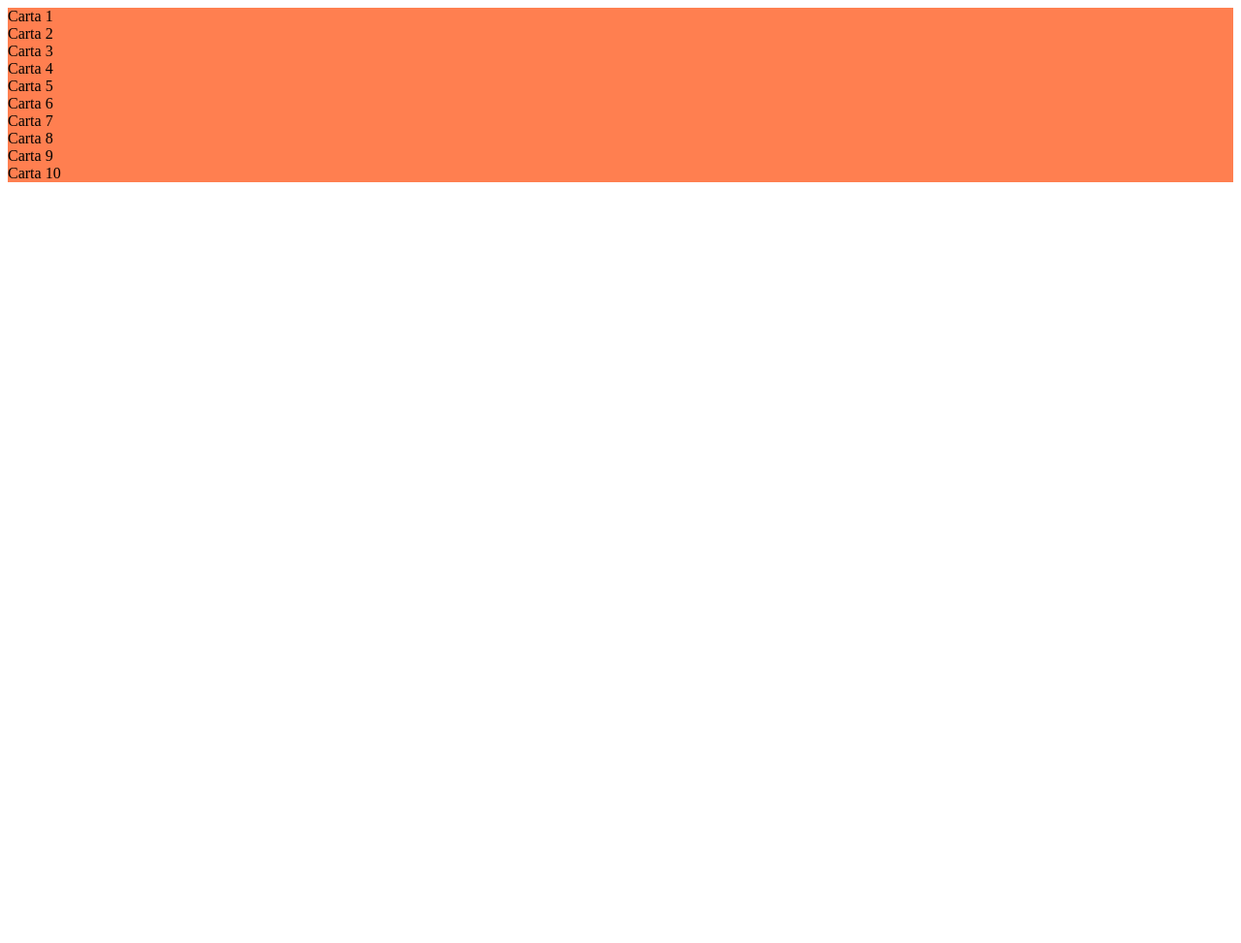
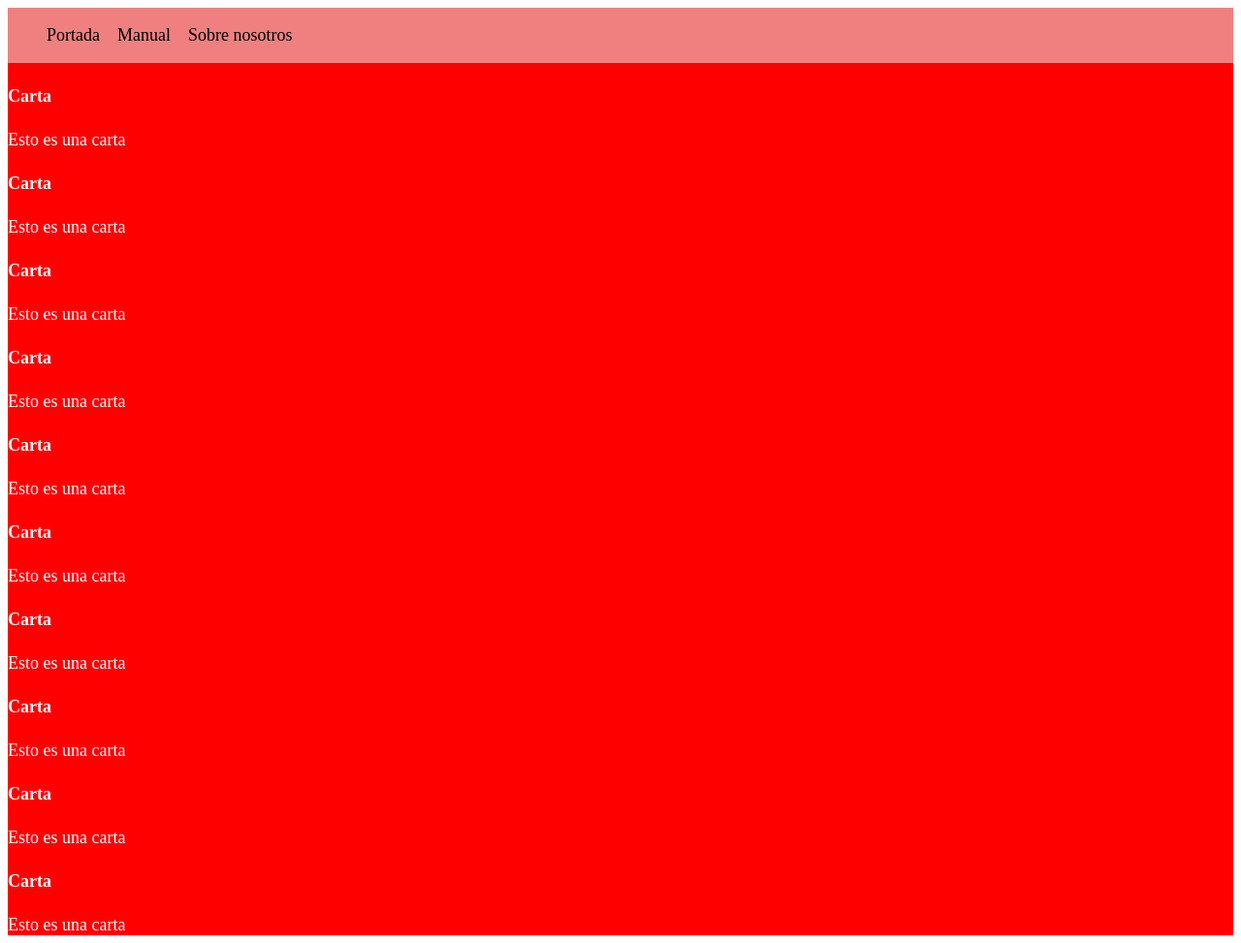
Before and after one commit to emarvaz/proyecto-integrado, a PHP site: page / in a window 1280 px wide. Shown: the whole page at 97% size. Before the commit the page ends 188 px from the top, so only its background shows below. Run offline with PHP 8.4, Linux system fonts and the light colour scheme.

Commit message:
Añadida la función define()
- Añadida la función define() para facilitar la definición de los componentes.

- Cambiada la forma en la que se gestionan los ES Modules.

```diff
--- /dev/null
+++ b/Frontend/assets/styles/components/header.css
@@ -0,0 +1,14 @@
+header {
+    display: flex;
+    flex-direction: row;
+    background-color: lightcoral;
+
+    & > nav {
+        & > ul {
+            display: flex;
+            flex-direction: row;
+            gap: 1rem;
+            list-style: none;
+        }
+    }
+}
--- a/Frontend/assets/styles/index.css
+++ b/Frontend/assets/styles/index.css
@@ -1,3 +1,7 @@
+html {
+    font-size: 18px;
+}
+
 p {
     margin: 0;
 }
--- a/Frontend/components/card-deck/card-deck.js
+++ b/Frontend/components/card-deck.js
@@ -1,17 +1,21 @@
-import Component from 'Component';
+import { Component, define } from 'component';
+import 'card';
 
 class CardDeck extends Component {
     static shadow = false;
-    static templateRoute = '/components/card-deck/card-deck.html';
+    static templateRoute = '/templates/card-deck.html';
     static attributes = {
         cards: {
+            data: true,
             default: 10,
             type: Number
         },
         displayed: {
+            data: true,
+            default: true,
             type: Boolean
         }
-    }
+    };
 
     constructor() {
         super();
@@ -21,7 +25,7 @@ class CardDeck extends Component {
         await super.connectedCallback();
 
         this.addEventListener('click', function () {
-            this.toggleAttribute('displayed')
+            this.toggleAttribute('displayed');
         }.bind(this));
     }
 
@@ -30,26 +34,21 @@ class CardDeck extends Component {
         output.textContent = '';
 
         for (let i = 0; i < this.cards; i++) {
-            const div = document.createElement('div');
-            div.textContent = `Carta ${i + 1}`;
+            const card = document.createElement('card-component');
 
-            output.appendChild(div);
+            output.appendChild(card);
         }
     }
 
     handleDisplayed() {
+        const displayedClass = 'displayed';
+
         if (this.hasAttribute('displayed')) {
-            this.style.color = 'white';
-            this.style.backgroundColor = 'blue';
+            this.classList.add(displayedClass);
         } else {
-            this.style.color = 'black';
-            this.style.backgroundColor = 'coral';
+            this.classList.remove(displayedClass);
         }
     }
 }
 
-CardDeck.templatePromise.then(function () {
-    if (!customElements.get('card-deck-container')) {
-        customElements.define('card-deck-container', CardDeck);
-    }
-});
+define('card-deck-container', CardDeck);
--- /dev/null
+++ b/Frontend/components/card.js
@@ -0,0 +1,18 @@
+import { Component, define } from 'component';
+
+class Card extends Component {
+    static shadow = false;
+    static templateRoute = '/templates/card.html';
+    static attributes = {
+    }
+
+    constructor() {
+        super();
+    }
+
+    async connectedCallback() {
+        await super.connectedCallback();
+    }
+}
+
+define('card-component', Card);
--- a/Frontend/core/Component.js
+++ b/Frontend/core/Component.js
@@ -1,4 +1,4 @@
-export default class Component extends HTMLElement {
+export class Component extends HTMLElement {
     static shadow = false;
     static template = null;
     static templateCache = null;
@@ -13,9 +13,10 @@ export default class Component extends HTMLElement {
     }
 
     /**
+     * Método proporcionado por la API de Web Components.
+     *
      * Observa los atributos definidos en el componente y llama al método
      * attributeChangedCallback cuando cambian.
-     * Método estandar proporcionado por la API de Web Components.
      */
     static get observedAttributes() {
         return Object.keys(this.attributes);
@@ -34,8 +35,7 @@ export default class Component extends HTMLElement {
         }
 
         try {
-            const url = new URL(templateRoute, import.meta.url);
-            const response = await fetch(url);
+            const response = await fetch(templateRoute);
             const content = await response.text();
 
             const parser = new DOMParser();
@@ -130,14 +130,28 @@ export default class Component extends HTMLElement {
         }.bind(this));
     }
 
+    /**
+     * Aplica los valores por defecto a los atributos definidos en el
+     * componente.
+     *
+     * @returns
+     */
     applyAttributeValues() {
         const attributes = this.constructor.attributes;
 
         for (const attribute in attributes) {
-            const definition = attributes[attribute];
+            const attributeDefault = attributes[attribute].default;
+            const attributeType = attributes[attribute].type;
 
-            if (!this.hasAttribute(attribute) && definition.default !== undefined) {
-                this[attribute] = definition.default;
+            if (Object.is(attributeType, Boolean)) {
+                if (attributeDefault) {
+                    this.setAttribute(attribute, '');
+                }
+            }
+
+            if (!this.hasAttribute(attribute)
+                    && attributeDefault !== undefined) {
+                this[attribute] = attributeDefault;
             }
         }
     }
@@ -159,7 +173,7 @@ export default class Component extends HTMLElement {
     handleAttribute(attribute) {
         const handler = `handle${attribute.charAt(0).toUpperCase() + attribute.slice(1)}`;
 
-        if (typeof this[handler] !== 'function') {
+        if (!Object.is(typeof this[handler], 'function')) {
             console.warn(`No se encontró el método "${handler}" para manejar el atributo "${attribute}".`);
 
             return;
@@ -168,3 +182,11 @@ export default class Component extends HTMLElement {
         this[handler]();
     }
 }
+
+export function define(elementName, componentClass) {
+    componentClass.templatePromise.then(function () {
+        if (!customElements.get(elementName)) {
+            customElements.define(elementName, componentClass);
+        }
+    });
+}
--- a/Frontend/index.html
+++ b/Frontend/index.html
@@ -8,24 +8,31 @@
         <meta name="author" content="Eduardo Martínez Vázquez" />
 
         <link rel="stylesheet" href="assets/styles/index.css" />
+        <link rel="stylesheet" href="assets/styles/components/header.css" />
 
         <script type="importmap">
             {
                 "imports": {
-                    "Component": "/core/Component.js",
-                    "card-deck": "/components/card-deck/card-deck.js"
+                    "component": "/core/component.js",
+                    "card-deck": "/components/card-deck.js",
+                    "card": "/components/card.js"
                 }
             }
         </script>
     </head>
-
     <body>
-        <header></header>
-
+        <header>
+            <nav>
+                <ul>
+                    <li>Portada</li>
+                    <li>Manual</li>
+                    <li>Sobre nosotros</li>
+                </ul>
+            </nav>
+        </header>
         <main>
             <card-deck-container></card-deck-container>
         </main>
-
         <footer></footer>
 
         <script type="module" src="index.js"></script>
--- a/Frontend/index.js
+++ b/Frontend/index.js
@@ -3,4 +3,5 @@
  * El objetivo es separarlo en un archivo aparte para no tener los imports
  * definidos directamente en el HTML.
  */
+
 import 'card-deck';
--- a/Frontend/components/card-deck/card-deck.html
+++ b/Frontend/templates/card-deck.html
@@ -4,6 +4,11 @@
             display: flex;
             min-height: 5rem;
         }
+
+        .displayed {
+            background-color: red;
+            color: white;
+        }
     </style>
 
     <div output-cards></div>
--- /dev/null
+++ b/Frontend/templates/card.html
@@ -0,0 +1,13 @@
+<template>
+    <style>
+        card-component {
+            display: flex;
+            flex-direction: column;
+            min-height: 5rem;
+        }
+    </style>
+
+    <h4>Carta</h4>
+
+    <p>Esto es una carta</p>
+</template>
```
